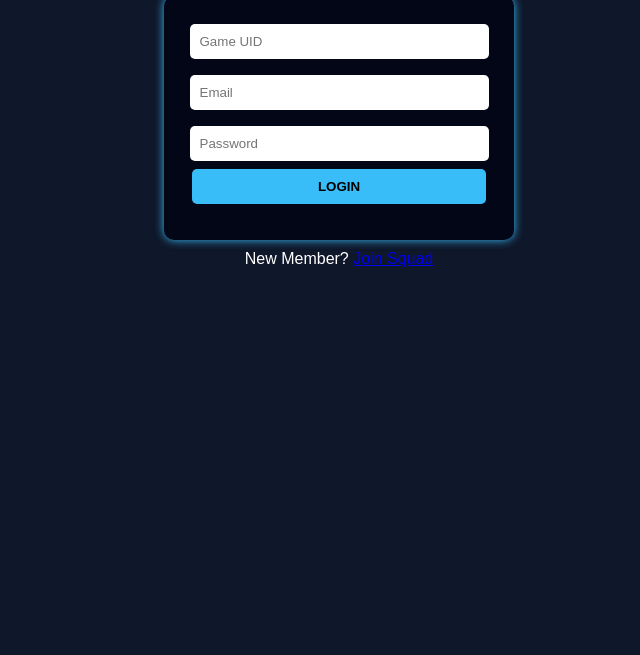
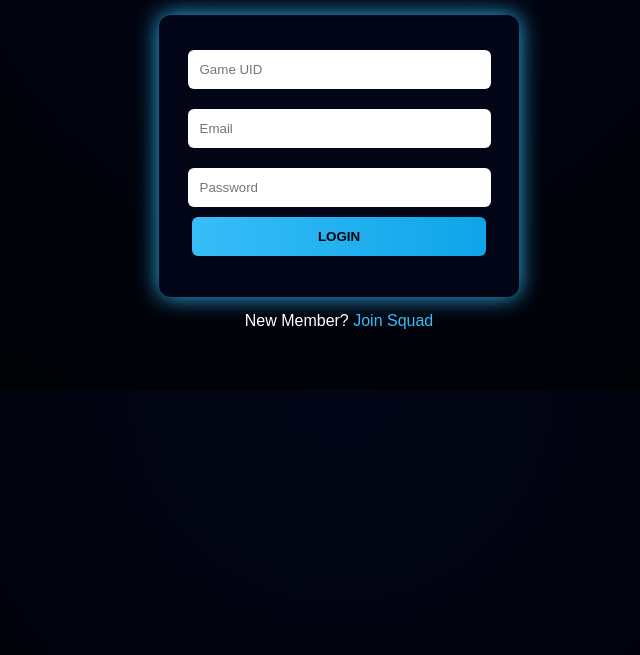
Before and after one commit to IGGAMING51/game-zone-tournaments, a website: page public/login.html in a window 1280 px wide. Shown: the part 145-800 px from the top of the page, without its empty margins (301-941 px from the left). Drawn offline with Linux system fonts and the light colour scheme.

Commit message:
update public/style.css

```diff
--- a/public/style.css
+++ b/public/style.css
@@ -1,50 +1,64 @@
 body {
-  background: #0f172a;
+  background: radial-gradient(circle at top, #020617, #000);
   color: white;
   font-family: Arial, sans-serif;
 }
 
 .container {
-  width: 350px;
-  margin: 40px auto;
+  width: 360px;
+  margin: 60px auto;
   text-align: center;
 }
 
 h1 {
   color: #38bdf8;
+  text-shadow: 0 0 10px #38bdf8;
+}
+
+h3 {
+  color: #94a3b8;
 }
 
 .card {
   background: #020617;
-  padding: 20px;
-  margin-top: 20px;
-  border-radius: 10px;
-  box-shadow: 0 0 10px #38bdf8;
+  padding: 25px;
+  border-radius: 12px;
+  box-shadow: 0 0 20px #0ea5e9;
+  animation: glow 2s infinite alternate;
+}
+
+@keyframes glow {
+  from { box-shadow: 0 0 10px #0ea5e9; }
+  to { box-shadow: 0 0 25px #38bdf8; }
 }
 
 input {
   width: 90%;
-  padding: 10px;
-  margin: 8px 0;
-  border-radius: 5px;
+  padding: 12px;
+  margin: 10px 0;
+  border-radius: 6px;
   border: none;
 }
 
 button {
   width: 95%;
-  padding: 10px;
-  background: #38bdf8;
-  color: black;
+  padding: 12px;
+  background: linear-gradient(90deg, #38bdf8, #0ea5e9);
   border: none;
-  border-radius: 5px;
+  border-radius: 6px;
   font-weight: bold;
   cursor: pointer;
 }
 
 button:hover {
-  background: #0ea5e9;
+  transform: scale(1.03);
 }
 
-p {
-  margin-top: 10px;
+.link {
+  margin-top: 15px;
 }
+
+a {
+  color: #38bdf8;
+  text-decoration: none;
+}
```
